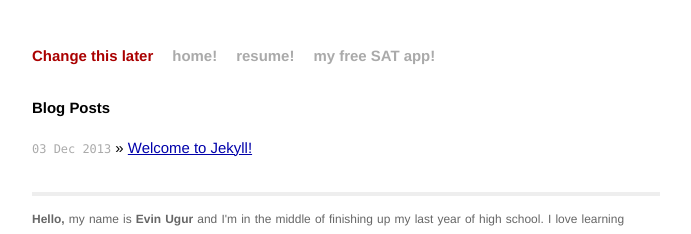
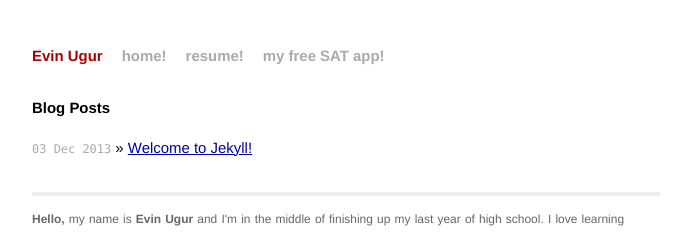
Before and after one commit to Armoredspider/evinugur.github.com, a Jekyll site: the page built from index.html, in a window 1280 px wide. Shown: the top 234 px of the page, without its empty margins (294-985 px from the left). Built offline with Jekyll 4.4.1, drawn with Linux system fonts in a browser that asks for light colours; Markdown is read by kramdown in place of the engine named in the settings.

Commit message:
Update _config.yml

```diff
--- a/_config.yml
+++ b/_config.yml
@@ -1,3 +1,3 @@
-name: Change this later
+name: Evin Ugur
 markdown: redcarpet
 pygments: true
```
